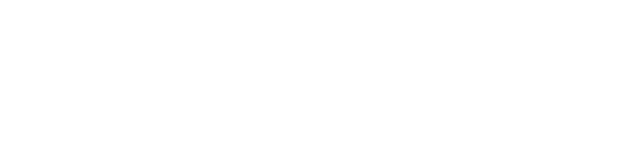
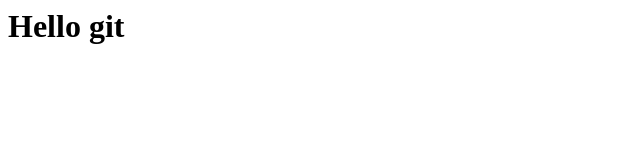
Before and after one commit to yushui/testagain, a plain HTML site: page helloworld/index.html in a window 1280 px wide. Shown: the whole page, without its empty margins (0-640 px from the left). Drawn offline with Linux system fonts and the light colour scheme.

Commit message:
modify index.html

```diff
--- a/helloworld/index.html
+++ b/helloworld/index.html
@@ -1,4 +1,6 @@
 <html>
-
+<body>
+<h1>Hello git</H1>
+</body>
 
 </html>
```
